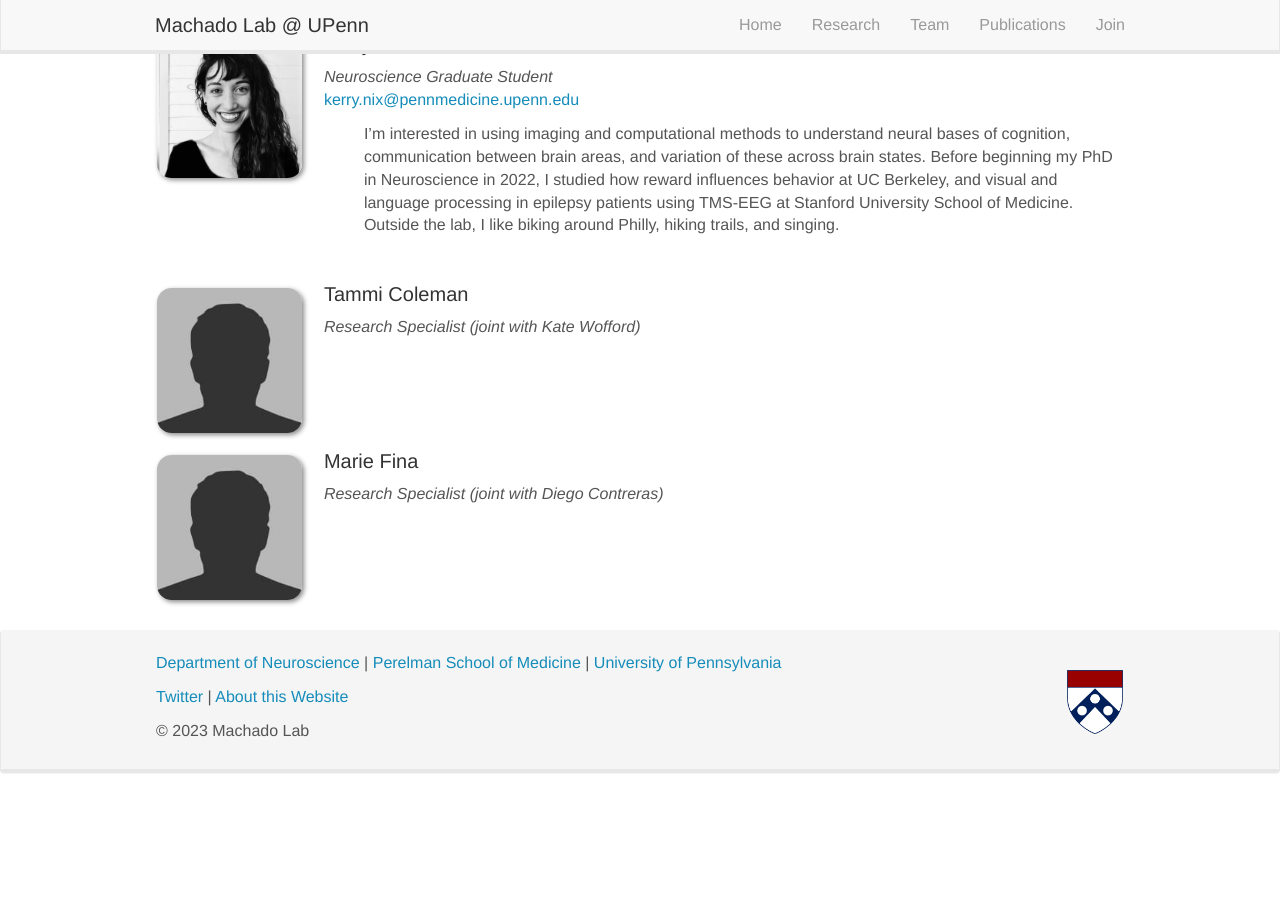
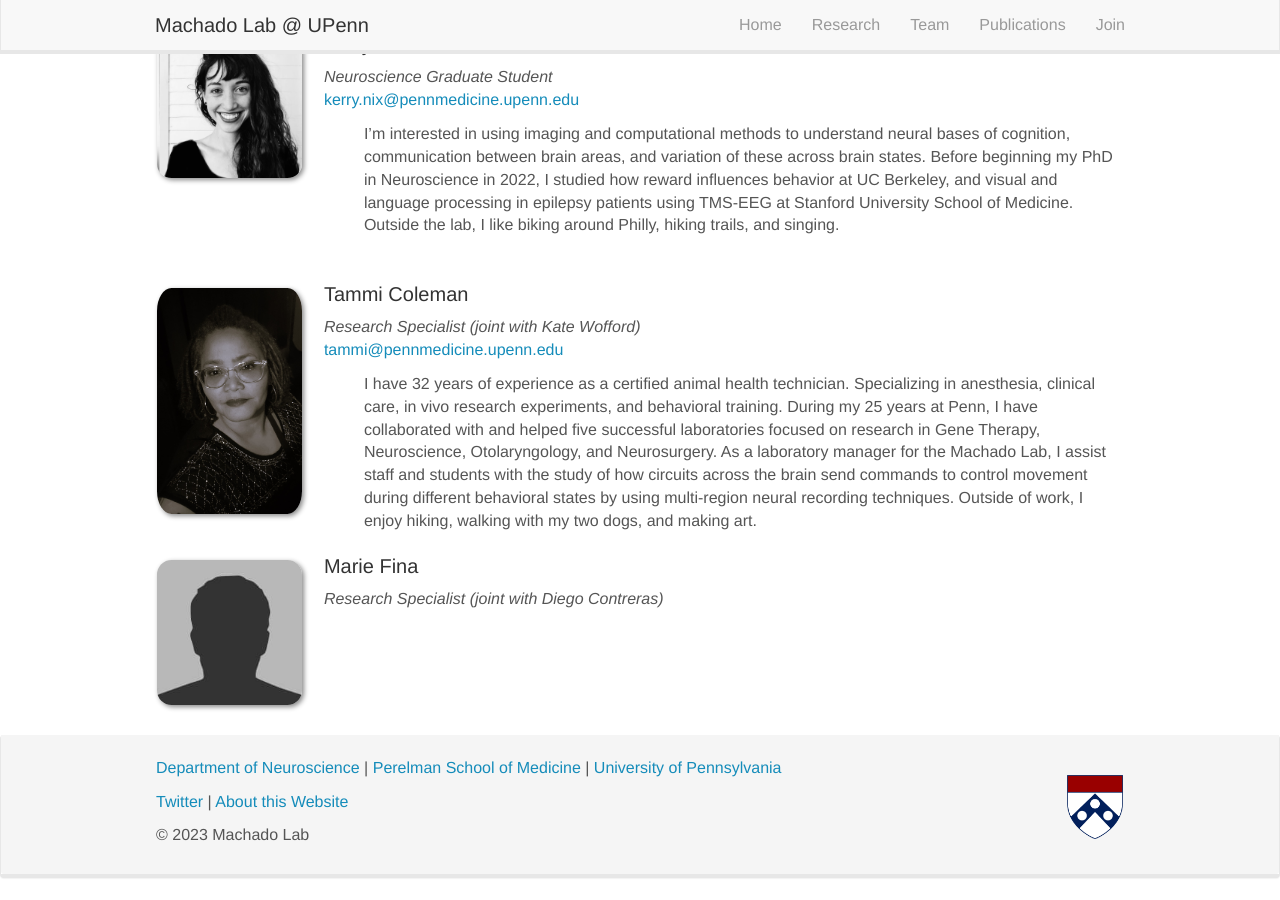
Before and after one commit to machado-lab-code/machado-lab-code, a Jekyll site: the page built from _pages/team.md, in a window 1280 px wide and 900 px high, scrolled down 868 px. Built offline with Jekyll 4.4.1, drawn with Linux system fonts in a browser that asks for light colours; nearby versions of some CDN libraries; before the commit the page ends 1663 px from its top, so only the background shows below that.

Commit message:
Update team_members.yml (#13)

```diff
--- a/_data/team_members.yml
+++ b/_data/team_members.yml
@@ -31,9 +31,10 @@
   education1:
 
 - name: Tammi Coleman
-  photo: bio-photo.jpg
+  photo: tammi.jpg
   info: Research Specialist (joint with Kate Wofford)
-  email:
+  email: tammi@pennmedicine.upenn.edu
+  bio: I have 32 years of experience as a certified animal health technician. Specializing in anesthesia, clinical care, in vivo research experiments, and behavioral training.  During my 25 years at Penn, I have collaborated with and helped five successful laboratories focused on research in Gene Therapy, Neuroscience, Otolaryngology, and Neurosurgery. As a laboratory manager for the Machado Lab, I assist staff and students with the study of how circuits across the brain send commands to control movement during different behavioral states by using multi-region neural recording techniques. Outside of work, I enjoy hiking, walking with my two dogs, and making art.
   number_educ: 0
   education1:
 
```
